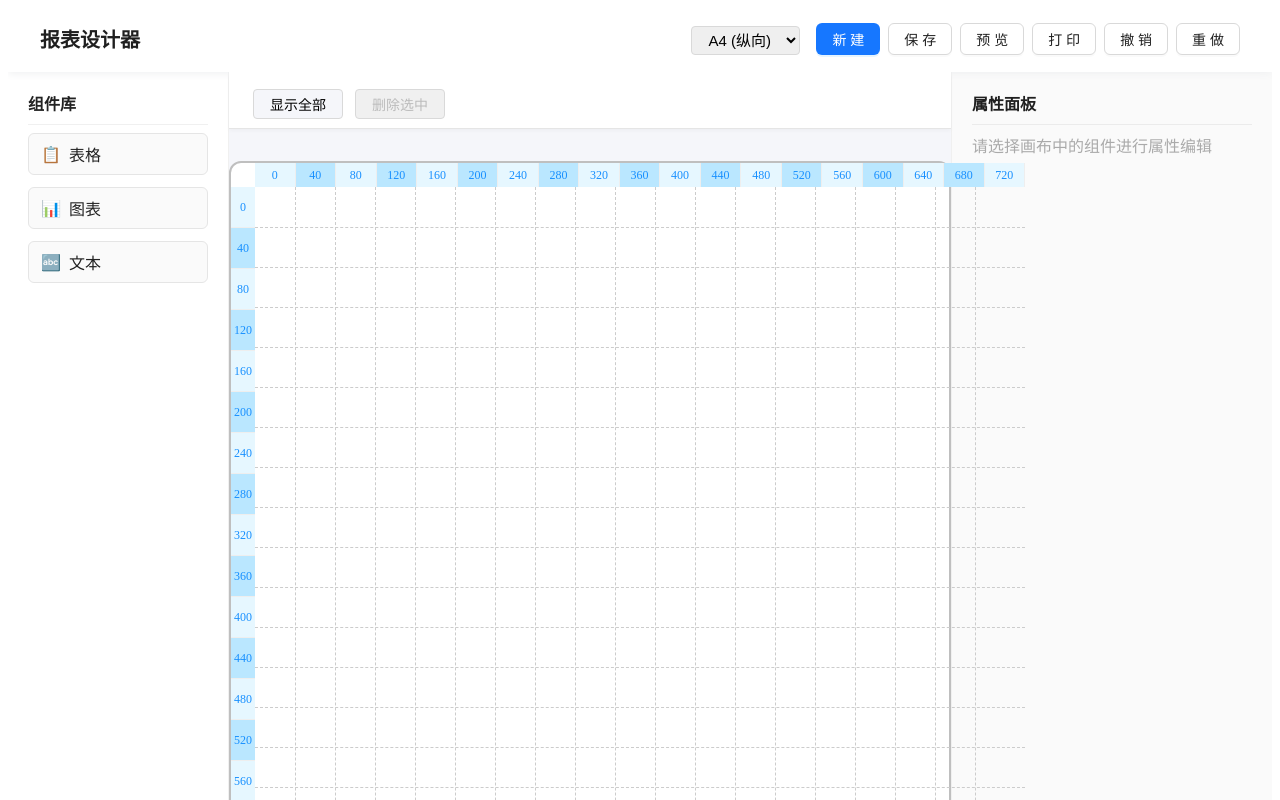
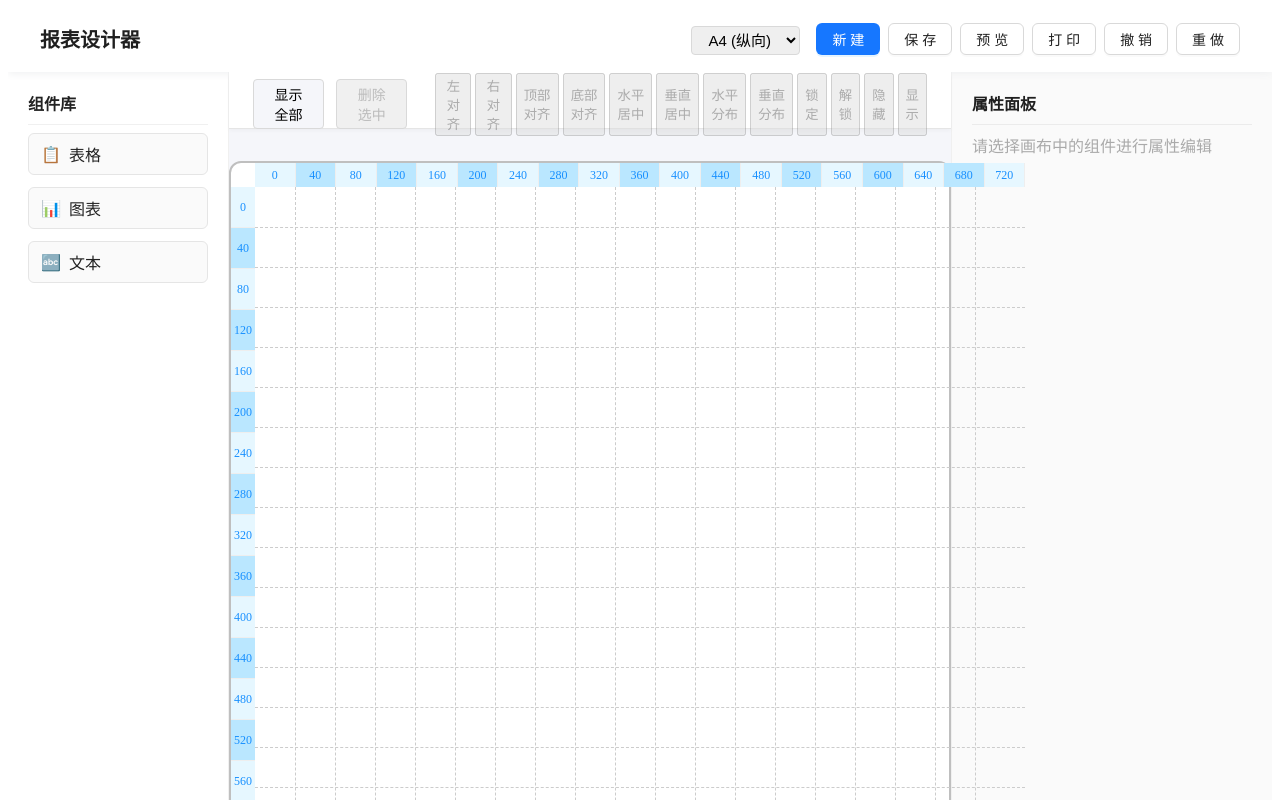
Before and after one commit to frankvane/crm-report, a React (Vite) app: page / in a window 1280 px wide. Shown: the top 800 px of the page. Built offline with nearby package versions, Linux system fonts and the light colour scheme.

Commit message:
feat: 多选对齐、锁定、隐藏功能

```diff
--- a/src/components/report/ReportDesigner/components/Canvas/index.tsx
+++ b/src/components/report/ReportDesigner/components/Canvas/index.tsx
@@ -294,6 +294,94 @@ const Canvas: React.FC<CanvasProps> = ({
     closeContextMenu();
   };
 
+  // 批量对齐操作
+  const handleAlign = (
+    type: "left" | "right" | "top" | "bottom" | "hcenter" | "vcenter"
+  ) => {
+    if (selectedIds.length < 2) return;
+    const selectedComps = components.filter((c) => selectedIds.includes(c.id));
+    if (selectedComps.length < 2) return;
+    if (type === "left") {
+      const minX = Math.min(...selectedComps.map((c) => c.x));
+      selectedComps.forEach((c) => onComponentMove(c.id, minX, c.y));
+    } else if (type === "right") {
+      const maxX = Math.max(...selectedComps.map((c) => c.x + COMPONENT_WIDTH));
+      selectedComps.forEach((c) =>
+        onComponentMove(c.id, maxX - COMPONENT_WIDTH, c.y)
+      );
+    } else if (type === "top") {
+      const minY = Math.min(...selectedComps.map((c) => c.y));
+      selectedComps.forEach((c) => onComponentMove(c.id, c.x, minY));
+    } else if (type === "bottom") {
+      const maxY = Math.max(
+        ...selectedComps.map((c) => c.y + COMPONENT_HEIGHT)
+      );
+      selectedComps.forEach((c) =>
+        onComponentMove(c.id, c.x, maxY - COMPONENT_HEIGHT)
+      );
+    } else if (type === "hcenter") {
+      const center = Math.round(
+        selectedComps.reduce((sum, c) => sum + c.x + COMPONENT_WIDTH / 2, 0) /
+          selectedComps.length
+      );
+      selectedComps.forEach((c) =>
+        onComponentMove(c.id, center - COMPONENT_WIDTH / 2, c.y)
+      );
+    } else if (type === "vcenter") {
+      const center = Math.round(
+        selectedComps.reduce((sum, c) => sum + c.y + COMPONENT_HEIGHT / 2, 0) /
+          selectedComps.length
+      );
+      selectedComps.forEach((c) =>
+        onComponentMove(c.id, c.x, center - COMPONENT_HEIGHT / 2)
+      );
+    }
+  };
+
+  // 批量分布操作
+  const handleDistribute = (type: "horizontal" | "vertical") => {
+    if (selectedIds.length < 3) return;
+    const selectedComps = components
+      .filter((c) => selectedIds.includes(c.id))
+      .sort((a, b) => (type === "horizontal" ? a.x - b.x : a.y - b.y));
+    if (selectedComps.length < 3) return;
+    if (type === "horizontal") {
+      const left = selectedComps[0].x;
+      const right = selectedComps[selectedComps.length - 1].x;
+      const gap = (right - left) / (selectedComps.length - 1);
+      selectedComps.forEach((c, i) =>
+        onComponentMove(c.id, Math.round(left + i * gap), c.y)
+      );
+    } else {
+      const top = selectedComps[0].y;
+      const bottom = selectedComps[selectedComps.length - 1].y;
+      const gap = (bottom - top) / (selectedComps.length - 1);
+      selectedComps.forEach((c, i) =>
+        onComponentMove(c.id, c.x, Math.round(top + i * gap))
+      );
+    }
+  };
+
+  // 批量锁定/解锁
+  const handleBatchLock = (locked: boolean) => {
+    selectedIds.forEach((id) => {
+      const comp = components.find((c) => c.id === id);
+      if (comp && !!comp.locked !== locked) {
+        handleToggleLock(id);
+      }
+    });
+  };
+
+  // 批量显示/隐藏
+  const handleBatchVisible = (visible: boolean) => {
+    selectedIds.forEach((id) => {
+      const comp = components.find((c) => c.id === id);
+      if (comp && !!comp.visible !== visible) {
+        handleToggleVisible(id);
+      }
+    });
+  };
+
   return (
     <div
       style={{
@@ -349,7 +437,93 @@ const Canvas: React.FC<CanvasProps> = ({
             ? `删除选中(${selectedIds.length})`
             : "删除选中"}
         </button>
-        {/* 预留：后续可添加更多批量操作按钮 */}
+        {/* 批量操作按钮组 */}
+        <span style={{ marginLeft: 16, display: "flex", gap: 4 }}>
+          <button
+            title="左对齐"
+            disabled={selectedIds.length < 2}
+            onClick={() => handleAlign("left")}
+          >
+            左对齐
+          </button>
+          <button
+            title="右对齐"
+            disabled={selectedIds.length < 2}
+            onClick={() => handleAlign("right")}
+          >
+            右对齐
+          </button>
+          <button
+            title="顶部对齐"
+            disabled={selectedIds.length < 2}
+            onClick={() => handleAlign("top")}
+          >
+            顶部对齐
+          </button>
+          <button
+            title="底部对齐"
+            disabled={selectedIds.length < 2}
+            onClick={() => handleAlign("bottom")}
+          >
+            底部对齐
+          </button>
+          <button
+            title="水平居中"
+            disabled={selectedIds.length < 2}
+            onClick={() => handleAlign("hcenter")}
+          >
+            水平居中
+          </button>
+          <button
+            title="垂直居中"
+            disabled={selectedIds.length < 2}
+            onClick={() => handleAlign("vcenter")}
+          >
+            垂直居中
+          </button>
+          <button
+            title="水平分布"
+            disabled={selectedIds.length < 3}
+            onClick={() => handleDistribute("horizontal")}
+          >
+            水平分布
+          </button>
+          <button
+            title="垂直分布"
+            disabled={selectedIds.length < 3}
+            onClick={() => handleDistribute("vertical")}
+          >
+            垂直分布
+          </button>
+          <button
+            title="批量锁定"
+            disabled={selectedIds.length === 0}
+            onClick={() => handleBatchLock(true)}
+          >
+            锁定
+          </button>
+          <button
+            title="批量解锁"
+            disabled={selectedIds.length === 0}
+            onClick={() => handleBatchLock(false)}
+          >
+            解锁
+          </button>
+          <button
+            title="批量隐藏"
+            disabled={selectedIds.length === 0}
+            onClick={() => handleBatchVisible(false)}
+          >
+            隐藏
+          </button>
+          <button
+            title="批量显示"
+            disabled={selectedIds.length === 0}
+            onClick={() => handleBatchVisible(true)}
+          >
+            显示
+          </button>
+        </span>
       </div>
       <div
         ref={canvasRef}
```
